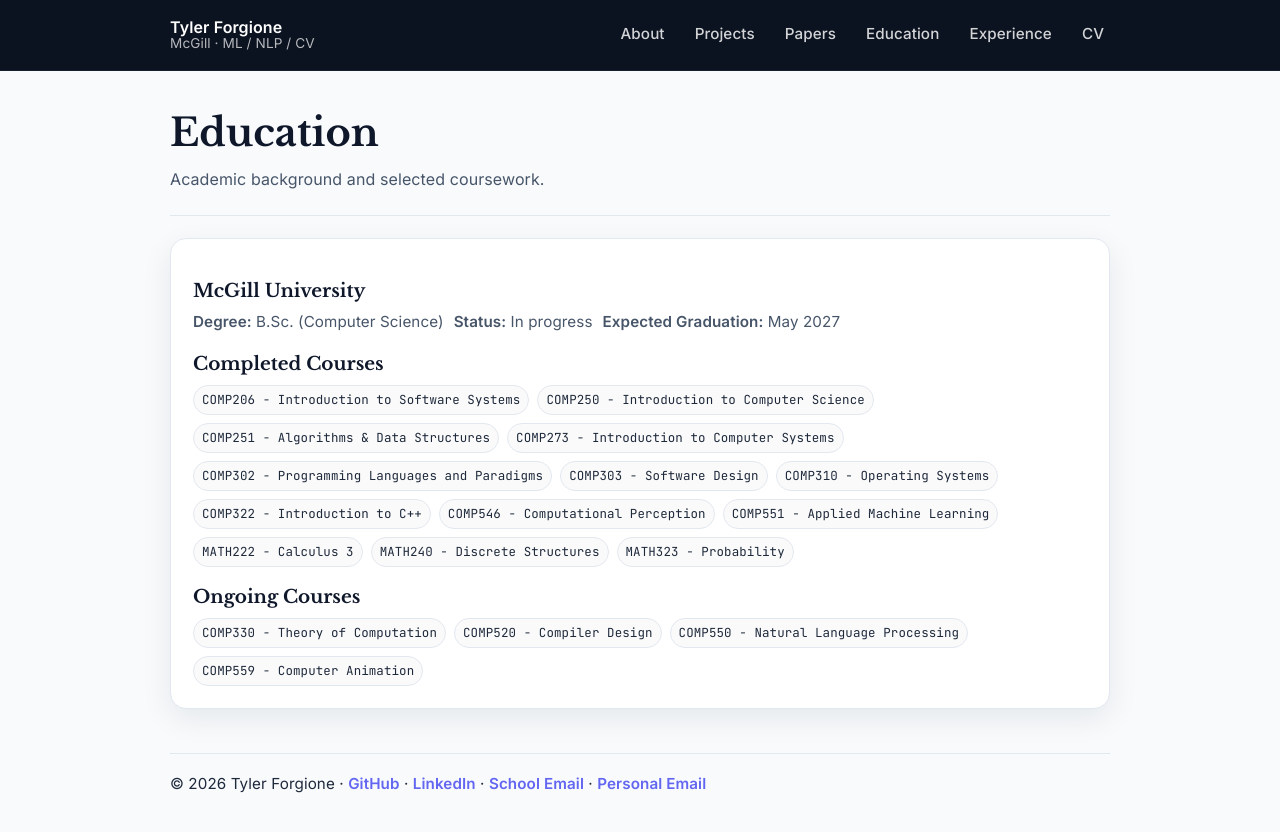
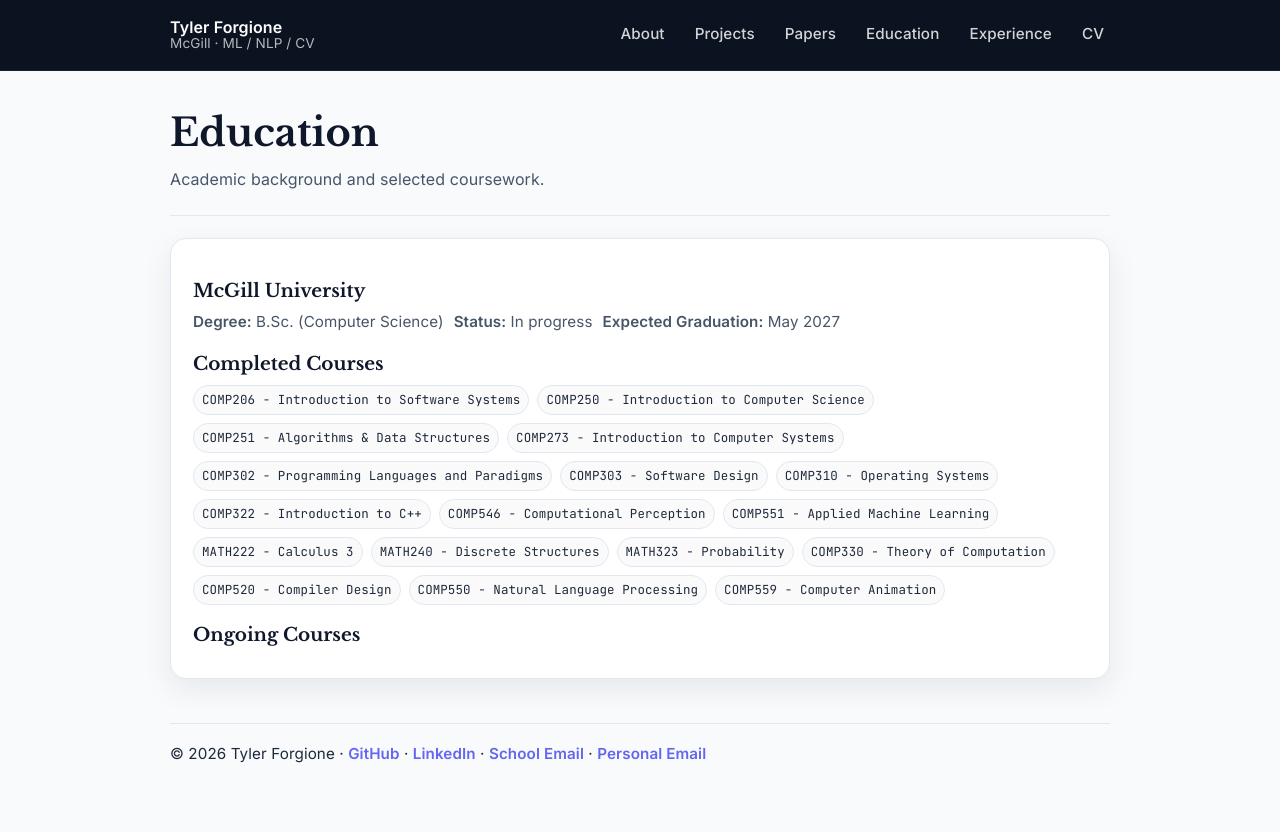
Before and after one commit to tylerforgione/tylerforgione.github.io, a Jekyll site: the page built from education.md, in a window 1280 px wide. Shown: the top 832 px of the page. Built offline with Jekyll 4.4.1, drawn with Linux system fonts in a browser that asks for light colours.

Commit message:
modify courses

```diff
--- a/education.md
+++ b/education.md
@@ -28,14 +28,14 @@
     <span class="tag">MATH222 - Calculus 3</span>
     <span class="tag">MATH240 - Discrete Structures</span>
     <span class="tag">MATH323 - Probability</span>
+    <span class="tag">COMP330 - Theory of Computation</span>
+    <span class="tag">COMP520 - Compiler Design</span>
+    <span class="tag">COMP550 - Natural Language Processing</span>
+    <span class="tag">COMP559 - Computer Animation</span>
   </div>
 
   <h3 style="margin-top:18px;">Ongoing Courses</h3>
 
   <div class="tags">
-    <span class="tag">COMP330 - Theory of Computation</span>
-    <span class="tag">COMP520 - Compiler Design</span>
-    <span class="tag">COMP550 - Natural Language Processing</span>
-    <span class="tag">COMP559 - Computer Animation</span>
   </div>
 </div>
```
